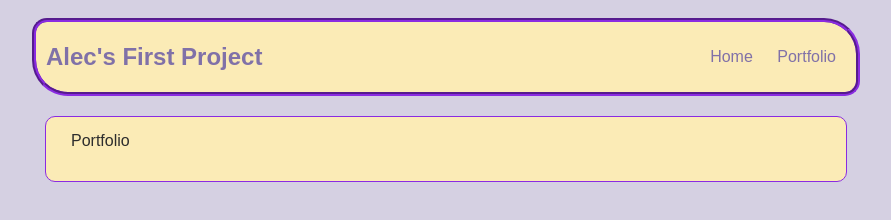
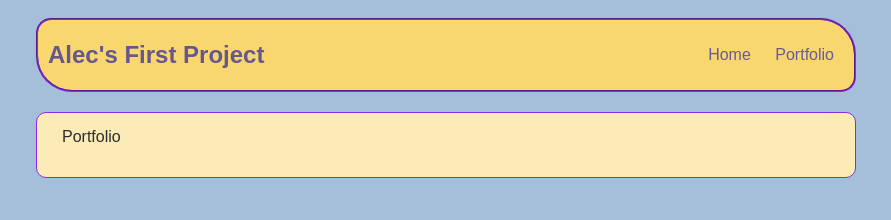
Before and after one commit to Alecgilchrist/alecgilchrist.github.io, a plain HTML site: page portfolio.html in a window 1280 px wide. Shown: the whole page, without its empty margins (194-1085 px from the left). Drawn offline with nearby package versions, Linux system fonts and the light colour scheme; no server answers.

Commit message:
color changes

```diff
--- a/portfolio.html
+++ b/portfolio.html
@@ -5,7 +5,7 @@
         <title>Alec's First Website</title>
         <style type="text/css">
            body {
-                background: rgb(213, 208, 226);
+                background: rgb(165,190,217);
                 color: rgb(45, 45, 45);
                 padding: 10px;
                 font-family: arial;
@@ -17,21 +17,25 @@
             hl {
                 margin: 10px;
             }
+            #all-contents {
+                max-width: 820px;
+                margin: auto;
+            }
 
             nav {
-                border: 4px groove blueviolet;
+                border: 2px groove blueviolet;
                 border-radius: 15px 36px;
-                background: rgb(251, 235, 182);
+                background: rgb(247,215,110);
                 margin: 0 auto;
                 margin-bottom: 20px;
                 display: flex;
                 padding: 10px;
-                max-width: 800px;
+                max-width: 820px;
             }
             nav header {
                 display: flex;
                 align-items: center;
-                color: rgb(128,113,168);
+                color: rgb(103,87,142);
                 flex: 1;
             }
             nav ul {
@@ -43,15 +47,14 @@
             }
             nav a {
                 text-decoration: none;
-                color: rgb(128,113,168);
+                color: rgb(107,91,149);
             }
             main {
                 background: rgb(251, 235, 182);
                 display: flex;
                 border: 1px ridge BlueViolet;
                 border-radius: 10px 10px;
-                max-width: 800px;
-                margin: auto;
+
             }
             .content {
                 flex: 1;
```
Also changed, not shown: index.html (+6 -7 lines).
